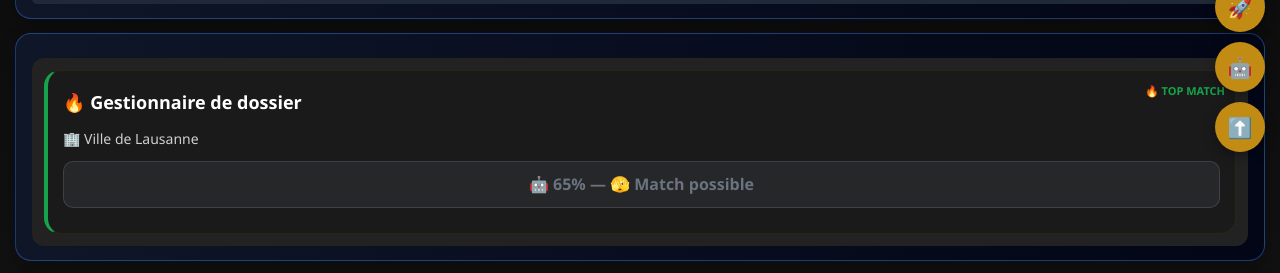
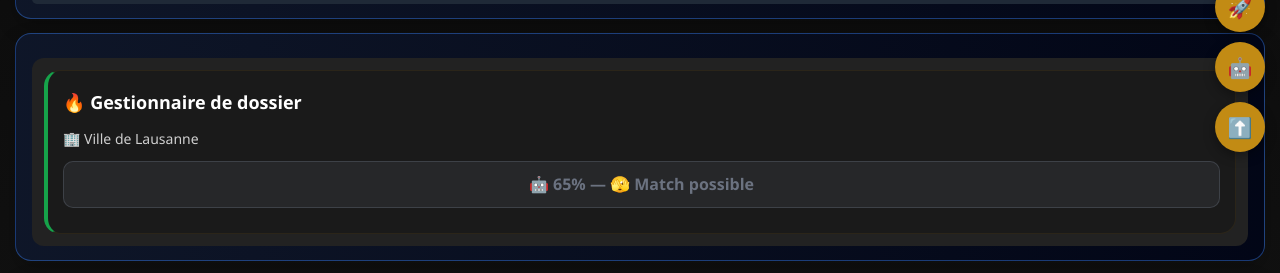
Before and after one commit to francoislaratta-ui/jobfinder-vaud-v7, a website: page index.html in a window 1280 px wide. Shown: the part 628-901 px from the top of the page. Drawn offline with nearby package versions, Linux system fonts and the light colour scheme; no server answers.

Commit message:
Update style.css

```diff
--- a/style.css
+++ b/style.css
@@ -1709,23 +1709,6 @@ position:relative;
 
 }
 
-.best-match::before{
-
-content:"🔥 TOP MATCH";
-
-position:absolute;
-
-top:10px;
-
-right:10px;
-
-font-size:11px;
-
-font-weight:700;
-
-color:var(--success);
-
-}
 
 /* ==========================================
 ANIMATION BEST MATCH
```
